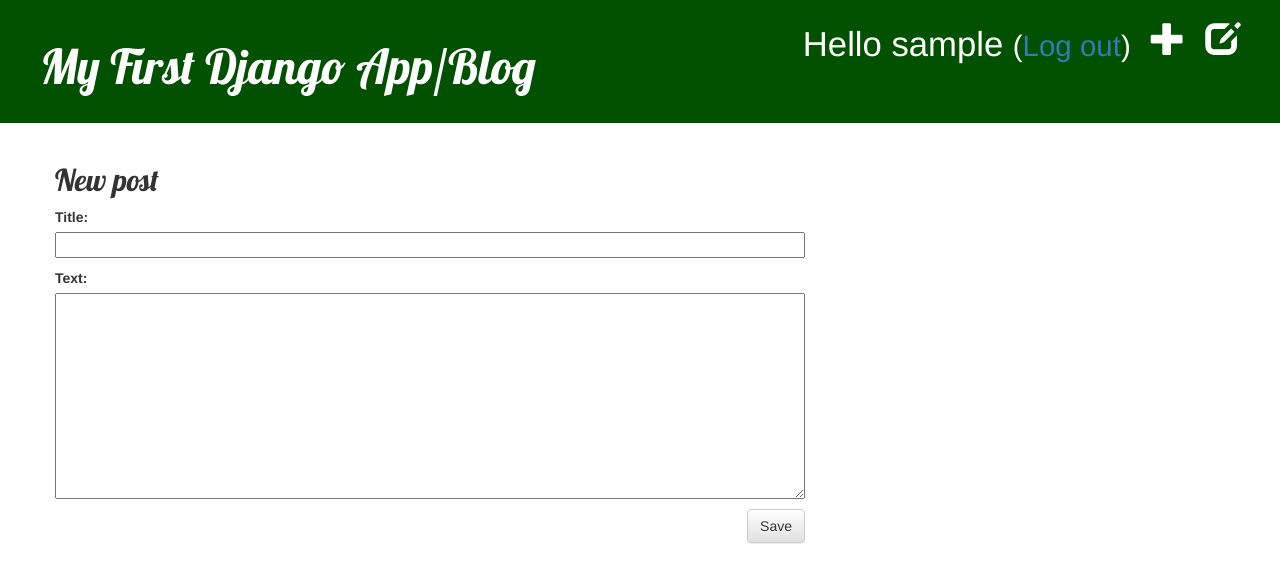
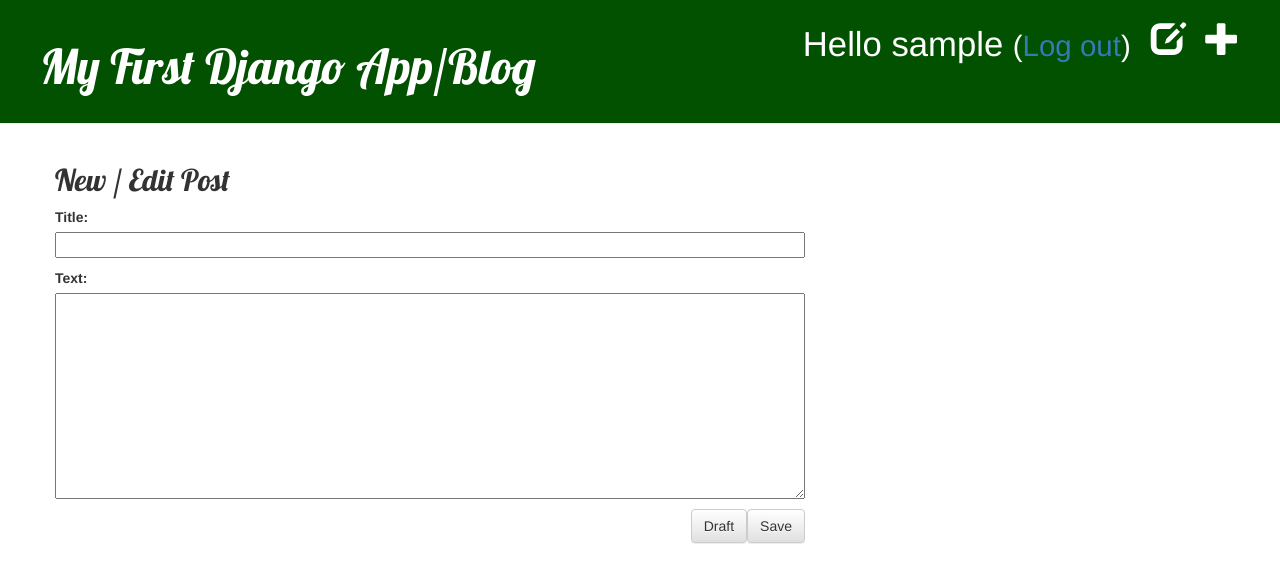
Before and after one commit to reynolad/my-first-blog, a Django app: page /post/new in a window 1280 px wide. Shown: the top 583 px of the page. Run offline with Django 3.2, Linux system fonts and the light colour scheme; the visitor is signed in with stand-in values (Sample User, id 1); some libraries are stand-ins or nearby versions.

Commit message:
add ability to save a post as a draft

```diff
--- a/blog/templates/blog/base.html
+++ b/blog/templates/blog/base.html
@@ -10,8 +10,8 @@
 <body>
 	<div class="page-header">
     {% if user.is_authenticated %}
+      <a href="{% url 'post_new' %}" class="top-menu"><span class="glyphicon glyphicon-plus"></span></a>
       <a href="{% url 'post_draft_list' %}" class="top-menu"><span class="glyphicon glyphicon-edit"></span></a>
-      <a href="{% url 'post_new' %}" class="top-menu"><span class="glyphicon glyphicon-plus"></span></a>
       <p class="top-menu">Hello {{ user.username }} <small>(<a href="{% url 'logout' %}">Log out</a>)</small></p>
     {% else %}
       <a href="{% url 'login' %}" class="top-menu"><span class="glyphicon glyphicon-lock"></span></a>
--- a/blog/templates/blog/post_edit.html
+++ b/blog/templates/blog/post_edit.html
@@ -1,9 +1,10 @@
 {% extends 'blog/base.html' %}
 
 {% block content %}
-    <h2>New post</h2>
+    <h2>New / Edit Post</h2>
     <form method="POST" class="post-form">{% csrf_token %}
         {{ form.as_p }}
-        <button type="submit" class="save btn btn-default">Save</button>
+        <button type="submit" name="submit" class="save btn btn-default">Save</button>
+        <button type="submit" name="draft" class="save btn btn-default">Draft</button>
     </form>
 {% endblock %}
--- a/blog/views.py
+++ b/blog/views.py
@@ -20,7 +20,8 @@
         if form.is_valid():
             post = form.save(commit=False)
             post.author = request.user
-            post.published_date = timezone.now()
+            if request.POST.get('submit'):
+                post.published_date =   timezone.now()
             post.save()
             return redirect('post_detail', pk=post.pk)
     else:
```
